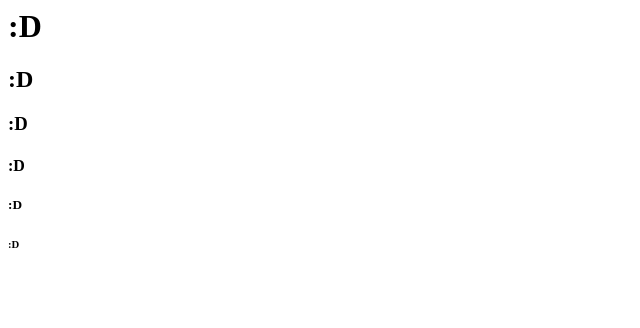
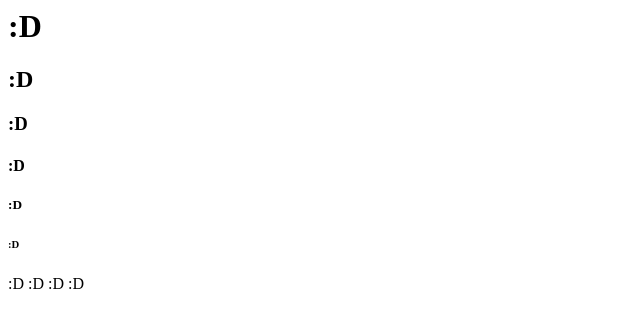
Before and after one commit to 0nionman/Copper, a plain HTML site: page index.html in a window 1280 px wide. Shown: the full height of the page, 0-640 px from the left. Drawn offline with Linux system fonts and the light colour scheme.

Commit message:
Update index.html

```diff
--- a/index.html
+++ b/index.html
@@ -4,3 +4,7 @@
 <h4> :D </h4>
 <h5> :D </h5>
 <h6> :D </h6>
+<h7> :D </h7>
+<h8> :D </h8>
+<h9> :D </h9>
+<h10> :D </h10>
```
